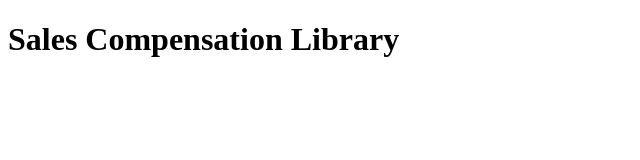
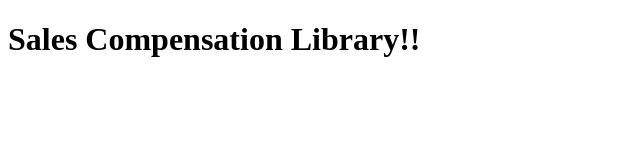
Before and after one commit to snigdha2010/my-first-project, a plain HTML site: page index.html in a window 1280 px wide. Shown: the full height of the page, 0-640 px from the left. Drawn offline with Linux system fonts and the light colour scheme.

Commit message:
Update index.html

```diff
--- a/index.html
+++ b/index.html
@@ -7,7 +7,7 @@
 </head>
 <body>
 
-    <h1>Sales Compensation Library</h1>
+    <h1>Sales Compensation Library!!</h1>
 
 </body>
 </html>
```
